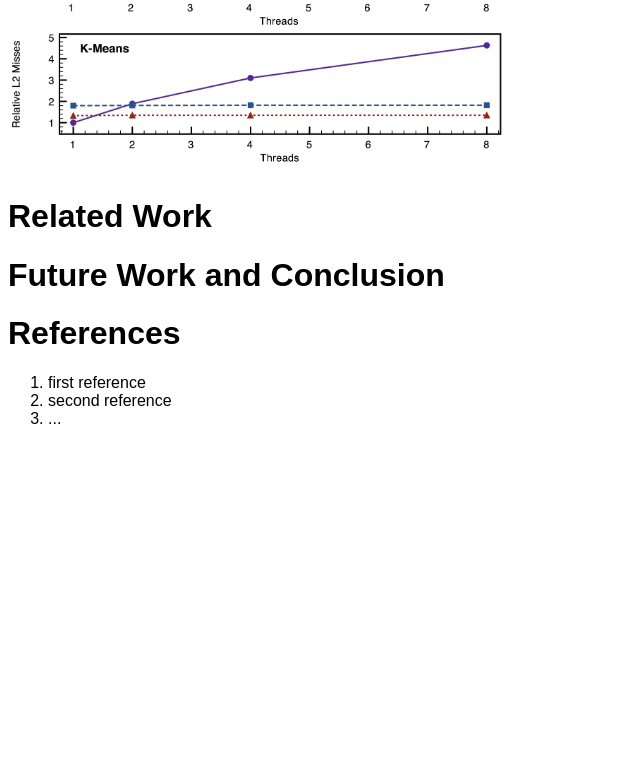
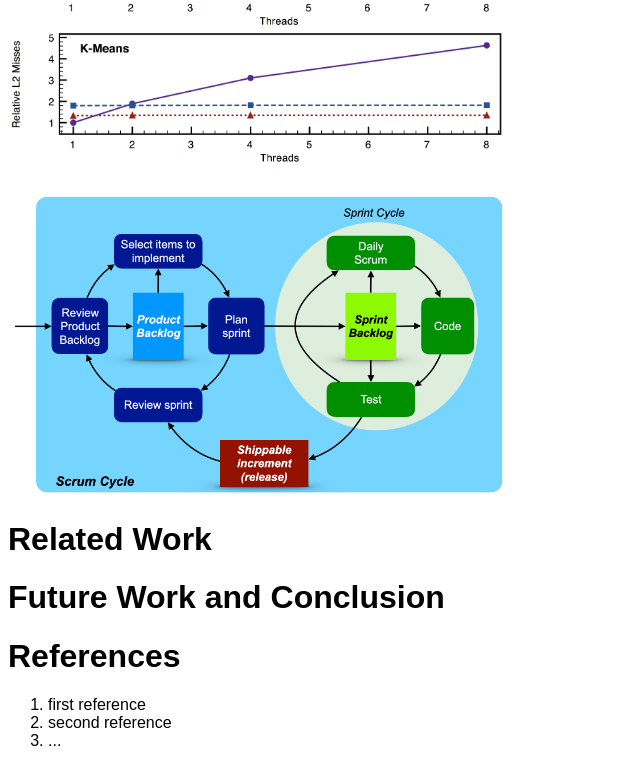
Before and after one commit to davidtchiu/os-paper, a plain HTML site: page duringLectures/cs240-codealong-papertemplate/index.html in a window 1280 px wide. Shown: the part 1179-1945 px from the top of the page, without its empty margins (0-640 px from the left). Before the commit the page ends 1623 px from the top, so only its background shows below. Drawn offline with Linux system fonts and the light colour scheme.

Commit message:
added scrum pic

```diff
--- a/duringLectures/cs240-codealong-papertemplate/index.html
+++ b/duringLectures/cs240-codealong-papertemplate/index.html
@@ -88,6 +88,9 @@
       liquorice. Wafer muffin pie gingerbread lollipop soufflé chocolate toffee.
     </p>
     <img src="sampleFigures/l2misses.png" width="500px" />
+    <br />
+    <br />
+    <img src="sampleFigures/scrum.png" width="500px" />
     <!-- What have others done? -->
     <h1>Related Work</h1>
 
```
